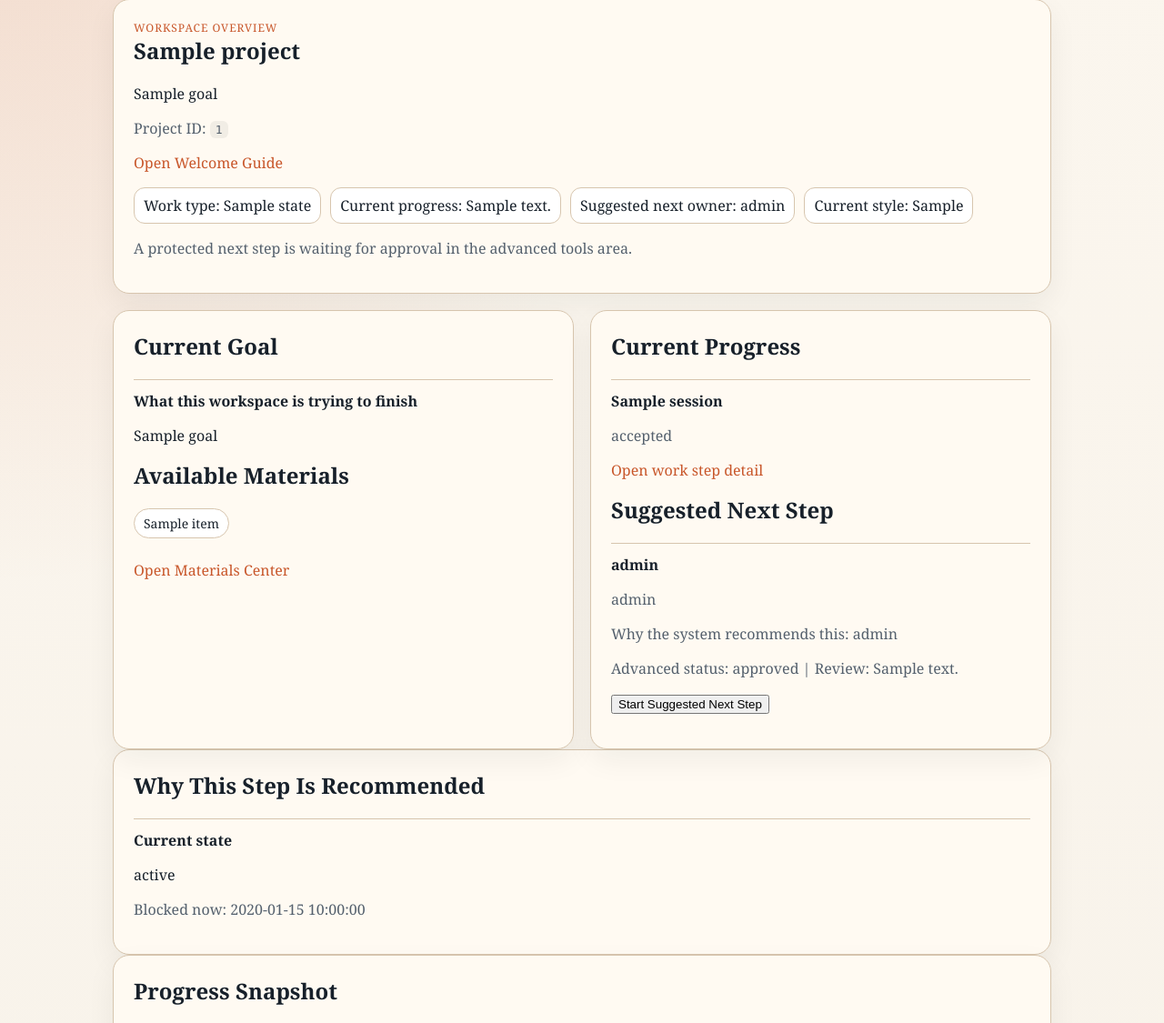
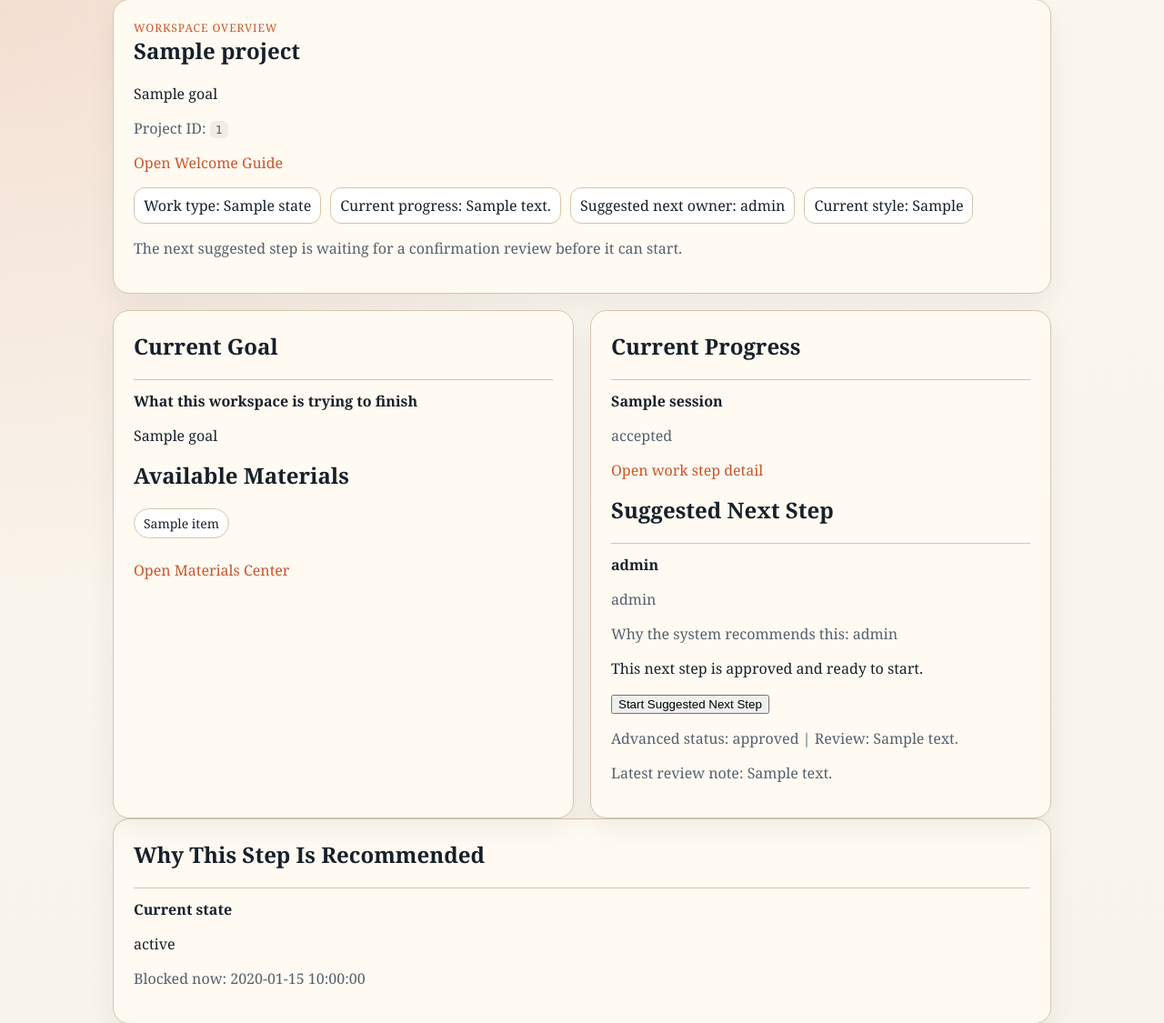
Before and after one commit to chenxuyaun/openflow, a FastAPI app: template templates/project.html in a window 1280 px wide. Shown: the part 95-1220 px from the top of the page at 91% size. Run offline with FastAPI, Linux system fonts and the light colour scheme; the template is opened without the code that fills it: most values are stand-ins (such as "Sample title", 1, 10 or a date in 2020); some libraries are stand-ins or nearby versions.

Commit message:
第十二次提交

```diff
--- a/src/openflow/app.py
+++ b/src/openflow/app.py
@@ -179,13 +179,20 @@ def review_handoff_from_page(
     handoff_id: str,
     action: str = Form(...),
     note: str = Form(""),
+    return_to: str = Form("project"),
+    session_id: str = Form(""),
 ):
     result = review_project_handoff(
         handoff_id,
         HandoffReviewRequest(action=action, note=note or None),
     )
+    review_status = result["acceptance_status"]
+    if return_to == "session" and session_id:
+        url = f"/projects/{project_id}/sessions/{session_id}?review_status={review_status}"
+    else:
+        url = f"/projects/{project_id}?review_status={review_status}"
     return RedirectResponse(
-        url=f"/projects/{project_id}?handoff_status={result['acceptance_status']}",
+        url=url,
         status_code=303,
     )
 
@@ -203,6 +210,7 @@ def project_page(project_id: str, request: Request):
             "summary": summary,
             "timeline": timeline["events"],
             "handoff_status": request.query_params.get("handoff_status"),
+            "review_status": request.query_params.get("review_status"),
         },
     )
 
@@ -418,6 +426,7 @@ def session_page(project_id: str, session_id: str, request: Request):
             "payload": payload,
             "handoff_status": request.query_params.get("handoff_status"),
             "completed": request.query_params.get("completed"),
+            "review_status": request.query_params.get("review_status"),
         },
     )
 
--- a/templates/project.html
+++ b/templates/project.html
@@ -1,5 +1,7 @@
 {% extends "base.html" %}
 {% block content %}
+{% set handoff = summary.latest_handoff %}
+{% set review_needed = summary.governance.confirm_waiting and handoff and summary.governance.pending_handoff_id == handoff.handoff_id %}
 <section class="hero">
   <div class="eyebrow">Workspace Overview</div>
   <h1>{{ summary.project.project_name }}</h1>
@@ -13,9 +15,15 @@
     <div class="stat">Current style: {{ summary.state.collaboration_style }}</div>
   </div>
   {% if handoff_status == "waiting_confirmation" %}
-  <p class="muted">A protected next step is waiting for approval in the advanced tools area.</p>
+  <p class="muted">The next suggested step is waiting for a confirmation review before it can start.</p>
   {% endif %}
-  {% if handoff_status and handoff_status != "waiting_confirmation" %}
+  {% if review_status == "approved" %}
+  <p class="muted">Review complete. This next step is approved and ready to continue.</p>
+  {% elif review_status == "changes_requested" %}
+  <p class="muted">Review complete. Another pass is needed before this work moves forward.</p>
+  {% elif review_status == "replan_required" %}
+  <p class="muted">Review complete. The workspace should replan the next step before continuing.</p>
+  {% elif handoff_status and handoff_status != "waiting_confirmation" %}
   <p class="muted">Latest advanced action: {{ handoff_status }}</p>
   {% endif %}
 </section>
@@ -45,15 +53,41 @@
     <p class="muted">No session exists yet.</p>
     {% endif %}
     <h2>Suggested Next Step</h2>
-    {% if summary.latest_handoff %}
+    {% if handoff %}
     <div class="list-card">
-      <strong>{{ summary.latest_handoff.next_role_recommendation }}</strong>
-      <p class="muted">{{ summary.latest_handoff.next_role_reason }}</p>
+      <strong>{{ handoff.next_role_recommendation }}</strong>
+      <p class="muted">{{ handoff.next_role_reason }}</p>
       <p class="muted">Why the system recommends this: {{ summary.why_next_role }}</p>
-      <p class="muted">Advanced status: {{ summary.latest_handoff.acceptance_status or "not_set" }} | Review: {{ summary.latest_handoff.review_outcome or "not_set" }}</p>
-      <form method="post" action="/projects/{{ project_id }}/handoffs/{{ summary.latest_handoff.handoff_id }}/advance">
+      {% if review_needed %}
+      <p>This next step needs a review before it can start.</p>
+      <p class="muted">Use ordinary work language here: continue if ready, ask for changes if it needs another pass, or replan if the direction itself is wrong.</p>
+      <form method="post" action="/projects/{{ project_id }}/handoffs/{{ handoff.handoff_id }}/review">
+        <input type="hidden" name="return_to" value="project" />
+        <p><label>Review note<br /><textarea name="note" style="width:100%;min-height:70px">Record what should happen next before this step continues.</textarea></label></p>
+        <p>
+          <button type="submit" name="action" value="approve">Continue</button>
+          <button type="submit" name="action" value="changes_requested">Needs Changes</button>
+          <button type="submit" name="action" value="replan_required">Replan</button>
+        </p>
+      </form>
+      {% elif handoff.acceptance_status == "approved" %}
+      <p>This next step is approved and ready to start.</p>
+      <form method="post" action="/projects/{{ project_id }}/handoffs/{{ handoff.handoff_id }}/advance">
         <p><button type="submit">Start Suggested Next Step</button></p>
       </form>
+      {% elif handoff.acceptance_status == "changes_requested" %}
+      <p>This work needs another pass before moving on.</p>
+      {% elif handoff.acceptance_status == "replan_required" %}
+      <p>This work should be replanned before moving on.</p>
+      {% else %}
+      <form method="post" action="/projects/{{ project_id }}/handoffs/{{ handoff.handoff_id }}/advance">
+        <p><button type="submit">Start Suggested Next Step</button></p>
+      </form>
+      {% endif %}
+      <p class="muted">Advanced status: {{ handoff.acceptance_status or "not_set" }} | Review: {{ handoff.review_outcome or "not_set" }}</p>
+      {% if handoff.review_note %}
+      <p class="muted">Latest review note: {{ handoff.review_note }}</p>
+      {% endif %}
     </div>
     {% else %}
     <p class="muted">No suggested next step has been written yet.</p>
@@ -95,19 +129,8 @@
     <a href="/projects/{{ project_id }}/tasks">Work Board (Task Board)</a> |
     <a href="/projects/{{ project_id }}/knowledge">Materials And Insights</a>
   </p>
-  {% if summary.governance.confirm_waiting and summary.latest_handoff and summary.governance.pending_handoff_id == summary.latest_handoff.handoff_id %}
-  <div class="list-card">
-    <strong>Review-required next step</strong>
-    <p class="muted">This next step is behind a confirm gate.</p>
-    <form method="post" action="/projects/{{ project_id }}/handoffs/{{ summary.latest_handoff.handoff_id }}/review">
-      <p><label>Review note<br /><textarea name="note" style="width:100%;min-height:70px">Approve or return this next step from the advanced tools area.</textarea></label></p>
-      <p>
-        <button type="submit" name="action" value="approve">Approve</button>
-        <button type="submit" name="action" value="changes_requested">Request Changes</button>
-        <button type="submit" name="action" value="replan_required">Send To Replan</button>
-      </p>
-    </form>
-  </div>
+  {% if review_needed %}
+  <p class="muted">The review controls are surfaced in Suggested Next Step so the main path stays visible.</p>
   {% endif %}
 </section>
 
```
Also changed, not shown: templates/session.html (+66 -32 lines), tests/test_app.py (+82 -0 lines).
